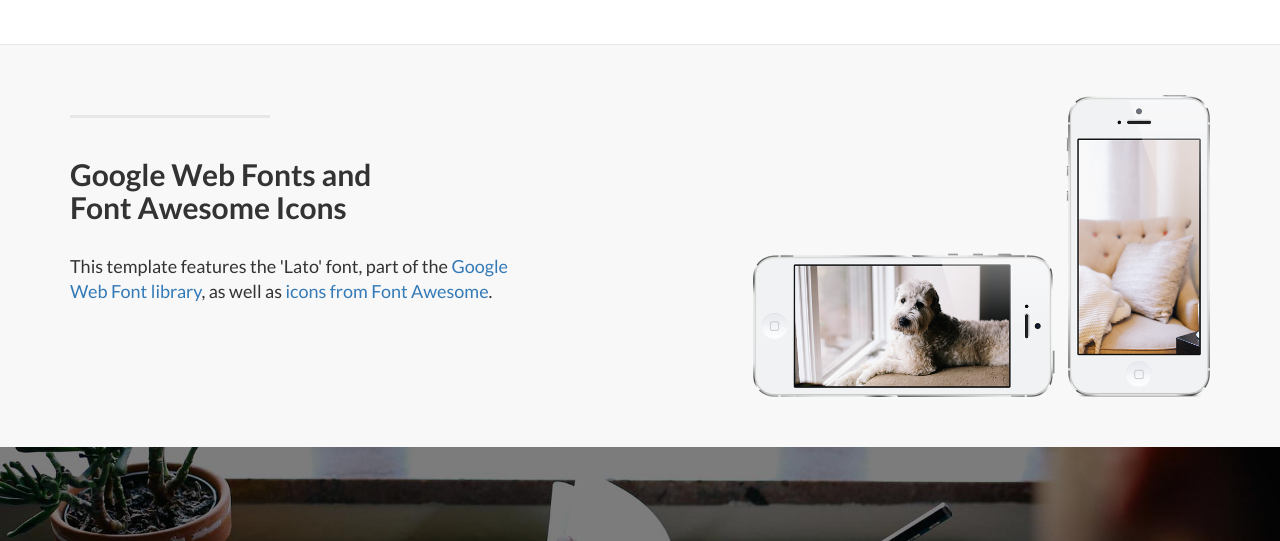
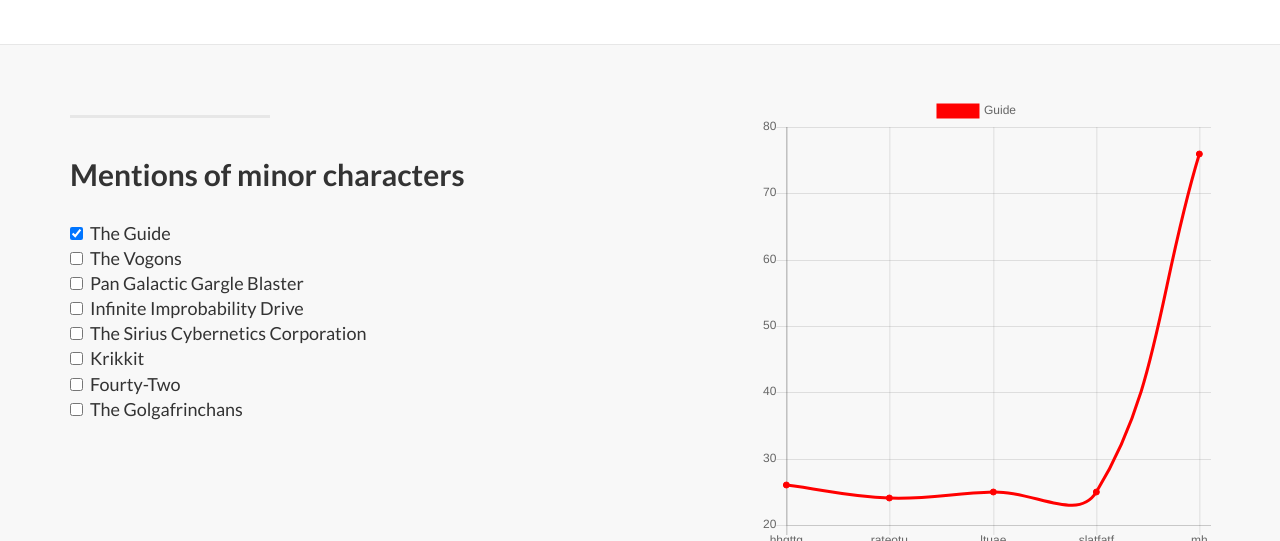
Before and after one commit to dehodson/hitchhikers-guide-analysis, a plain HTML site: page index.html in a window 1280 px wide. Shown: the part 1886-2427 px from the top of the page. Drawn offline with Linux system fonts and the light colour scheme.

Commit message:
Added graph for objects

```diff
--- a/index.html
+++ b/index.html
@@ -172,11 +172,22 @@
                 <div class="col-lg-5 col-sm-6">
                     <hr class="section-heading-spacer">
                     <div class="clearfix"></div>
-                    <h2 class="section-heading">Google Web Fonts and<br>Font Awesome Icons</h2>
-                    <p class="lead">This template features the 'Lato' font, part of the <a target="_blank" href="http://www.google.com/fonts">Google Web Font library</a>, as well as <a target="_blank" href="http://fontawesome.io">icons from Font Awesome</a>.</p>
+                    <h2 class="section-heading">Mentions of minor characters</h2>
+                    <p class="lead">
+                        <input type="checkbox" name="" value="" onchange="toggle2('Guide');" checked>&nbsp;&nbsp;The Guide<br>
+                        <input type="checkbox" name="" value="" onchange="toggle2('Vogon');">&nbsp;&nbsp;The Vogons<br>
+                        <input type="checkbox" name="" value="" onchange="toggle2('Blaster');">&nbsp;&nbsp;Pan Galactic Gargle Blaster<br>
+                        <input type="checkbox" name="" value="" onchange="toggle2('Improbability');">&nbsp;&nbsp;Infinite Improbability Drive<br>
+                        <input type="checkbox" name="" value="" onchange="toggle2('Sirius');">&nbsp;&nbsp;The Sirius Cybernetics Corporation<br>
+                        <input type="checkbox" name="" value="" onchange="toggle2('Krikkit');">&nbsp;&nbsp;Krikkit<br>
+                        <input type="checkbox" name="" value="" onchange="toggle2('42');">&nbsp;&nbsp;Fourty-Two<br>
+                        <input type="checkbox" name="" value="" onchange="toggle2('Golgafrinchan');">&nbsp;&nbsp;The Golgafrinchans<br>
+                    </p>
                 </div>
                 <div class="col-lg-5 col-lg-offset-2 col-sm-6">
-                    <img class="img-responsive" src="img/phones.png" alt="">
+                    <canvas id="canvas2" width="300" height="300">
+                      Sorry, your browser doesn't support the &lt;canvas&gt; element.
+                    </canvas>
                 </div>
             </div>
 
@@ -262,6 +273,18 @@
             "Fenchurch":      {color: "#0000FF", list: [0, 0, 0, 103, 3]}
         };
 
+        //Magrathea?
+        objects = {
+            "Guide":          {color: "#FF0000", list: [26, 24, 25, 25, 76]},
+            "Vogon":          {color: "#00FF00", list: [75, 37, 2, 8, 15]},
+            "Blaster":        {color: "#00FFFF", list: [7, 4, 0, 0, 0]},
+            "Improbability":  {color: "#FFFF00", list: [4, 3, 1, 0, 1]},
+            "Sirius":         {color: "#000000", list: [8, 11, 0, 2, 0]},
+            "42":             {color: "#424242", list: [7, 11, 4, 3, 3]},
+            "Krikkit":        {color: "#0000FF", list: [0, 0, 96, 3, 0]},
+            "Golgafrinchan":  {color: "#FF00FF", list: [0, 5, 2, 0, 0]}
+        };
+
         config = {
             type: 'line',
             data: {
@@ -272,6 +295,29 @@
                     backgroundColor: data["Slartibartfast"].color,
                     borderColor: data["Slartibartfast"].color,
                     data: data["Slartibartfast"].list
+                }],
+                 options: {
+                    scales: {
+                        yAxes: [{
+                            ticks: {
+                                beginAtZero:true
+                            }
+                        }]
+                    }
+                }
+            }
+        };
+
+        config2 = {
+            type: 'line',
+            data: {
+                labels: ["hhgttg","rateotu","ltuae","slatfatf","mh"],
+                datasets: [{
+                    label: "Guide",
+                    fill: false,
+                    backgroundColor: objects["Guide"].color,
+                    borderColor: objects["Guide"].color,
+                    data: objects["Guide"].list
                 }],
                  options: {
                     scales: {
@@ -311,9 +357,37 @@
             window.lineChart.update();
         }
 
+        function toggle2(name){
+            var found = false;
+
+            for(var i = 0; i < config2.data.datasets.length; i++){
+                if(config2.data.datasets[i].label == name){
+                    config2.data.datasets.splice(i, 1);
+                    found = true;
+                    break;
+                }
+            }
+
+            if(!found){
+                newData = {
+                    label: name,
+                    fill: false,
+                    backgroundColor: objects[name].color,
+                    borderColor: objects[name].color,
+                    data: objects[name].list
+                };
+
+                config2.data.datasets.push(newData);
+            }
+
+            window.lineChart2.update();
+        }
+
         window.onload = function(){
             var ctx = document.getElementById("canvas");
-            window.lineChart =  new Chart(ctx, config);
+            var cty = document.getElementById("canvas2");
+            window.lineChart  =  new Chart(ctx, config);
+            window.lineChart2 =  new Chart(cty, config2);
         };
     </script>
 
```
